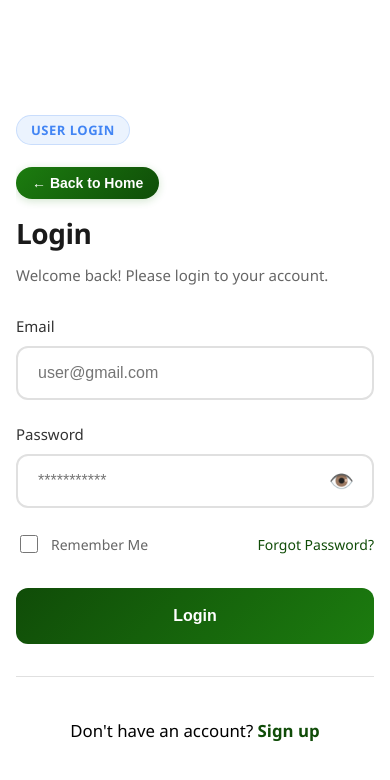
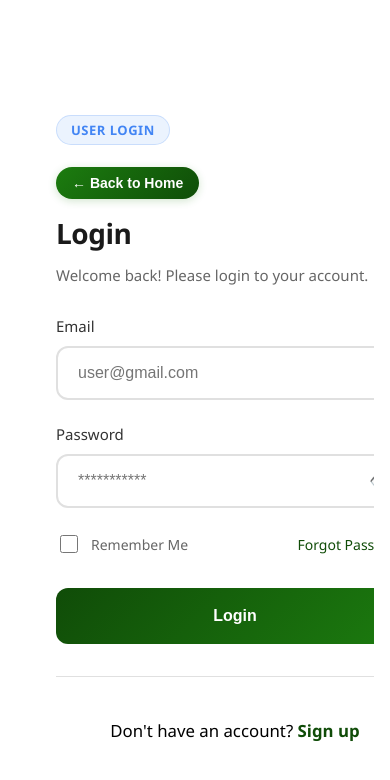
Before and after one commit to yzma-er/my-app, a React (Create React App) app: page /login in a window 390 px wide. Shown: the top 780 px of the page. Built offline with nearby package versions, Linux system fonts and the light colour scheme.

Commit message:
Update LoginPage.css

```diff
--- a/src/pages/LoginPage.css
+++ b/src/pages/LoginPage.css
@@ -747,28 +747,3 @@
   padding: 40px;
   background: white;
 }
-
-/* Mobile-specific centering */
-@media (max-width: 768px) {
-  .auth-wrapper-split {
-    display: flex;
-    align-items: center;
-    justify-content: center;
-    min-height: 100vh;
-  }
-
-  .auth-right-side {
-    display: flex;
-    align-items: center;
-    justify-content: center;
-    width: 100%;
-    max-width: 100%;
-    padding: 20px;
-  }
-
-  .auth-container {
-    width: 100%;
-    max-width: 400px; /* Limit max width for better mobile appearance */
-    margin: 0 auto;
-  }
-}
```
